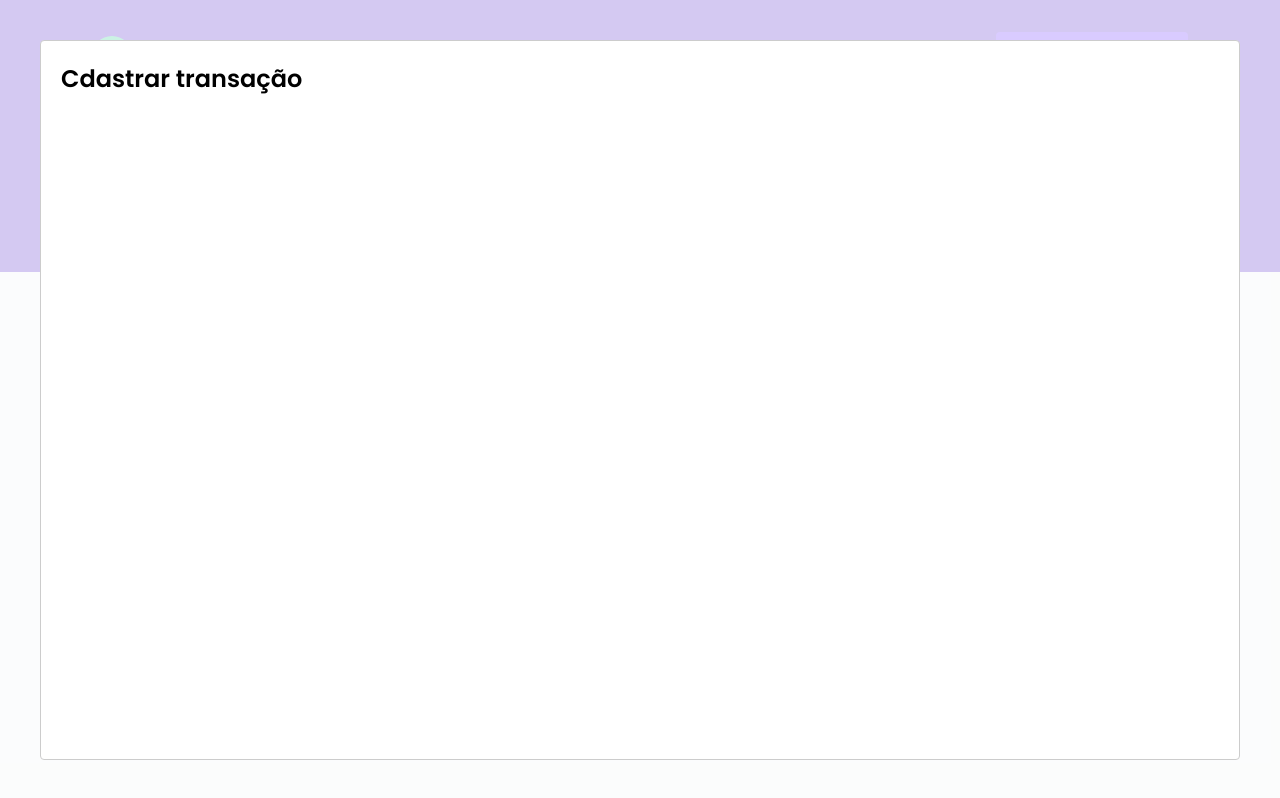
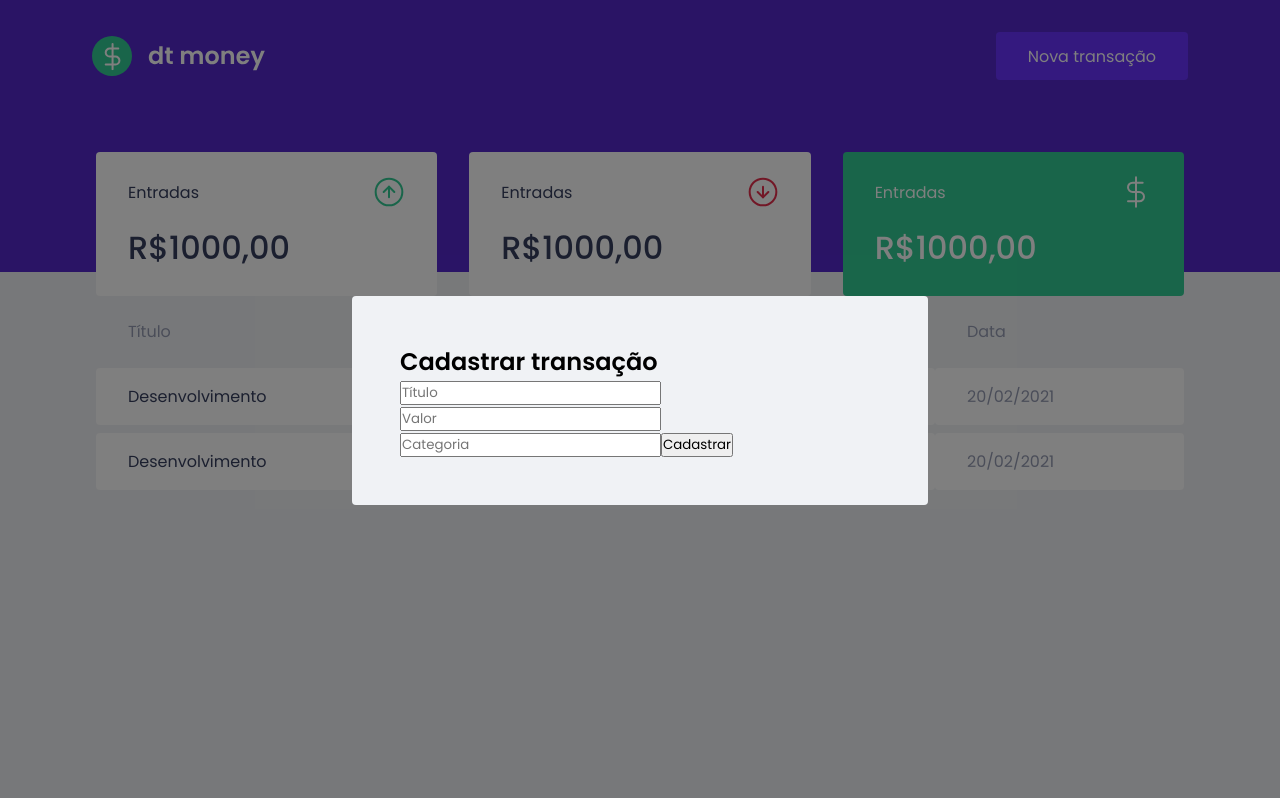
Before and after one commit to DenysRogeres/OpenFinance, a React (Create React App) app: page / in a window 1280 px wide. Both pictures are taken after a click on the button "Nova transação". Built offline with nearby package versions, Linux system fonts and the light colour scheme; no server answers; what miragejs would draw is missing.

Commit message:
Adding form in TransactionModal

```diff
--- a/src/components/NewTransactionModal/index.tsx
+++ b/src/components/NewTransactionModal/index.tsx
@@ -1,4 +1,5 @@
 import Modal from 'react-modal';
+import { Container } from './styles';
 
 interface NewTransactionModalProps {
     isOpen: boolean;
@@ -10,8 +11,20 @@
         <Modal
           isOpen={isOpen}
           onRequestClose={onRequestClose}
+          overlayClassName="react-modal-overlay"
+          className="react-modal-content"
          >
-          <h2>Cdastrar transação</h2>
+        <Container>
+          <h2>Cadastrar transação</h2>
+
+          <form>
+              <input type="text" placeholder='Título'/>
+              <input type="number" placeholder='Valor'/>
+              <input type="text" placeholder='Categoria'/>
+              <button type="submit">Cadastrar</button>
+          </form>
+
+        </Container>
         </Modal>
     )
 }
--- a/src/components/NewTransactionModal/styles.ts
+++ b/src/components/NewTransactionModal/styles.ts
@@ -1,3 +1,4 @@
 import styled from "styled-components"
 
-export const Container = styled.div``
+export const Container = styled.form`
+`
--- a/src/styles/global.ts
+++ b/src/styles/global.ts
@@ -51,4 +51,28 @@
     [disabled] {
         cursor: not-allowed;
     }
+
+    .react-modal-overlay {
+        background: rgba(0, 0, 0, 0.5);
+
+        display: flex;
+        align-items: center;
+        justify-content: center;
+
+        position: fixed;
+        top: 0;
+        bottom: 0;
+        right: 0;
+        left: 0;
+    }
+    .react-modal-content {
+        width: 100%;
+        max-width: 576px;
+        background: var(--background);
+        padding: 3rem;
+        position: relative;
+        border-radius: 0.25rem;
+
+    }
+
 `
```
